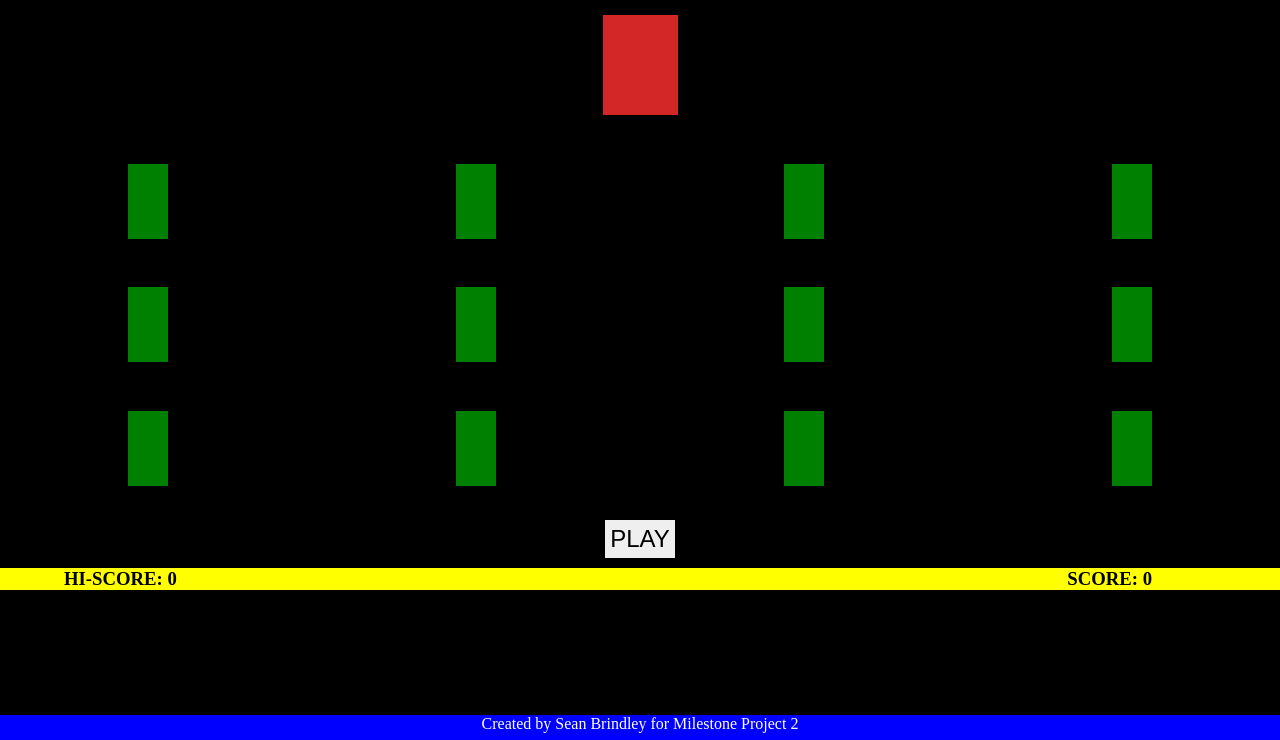
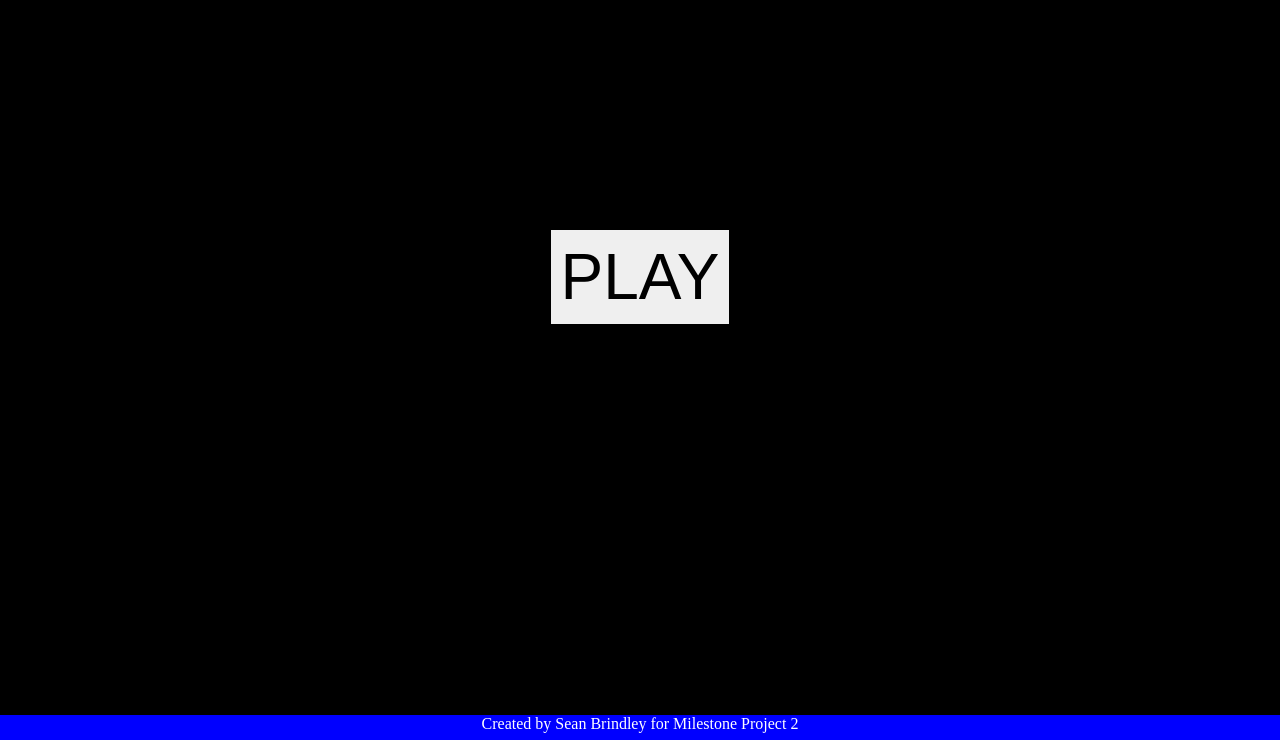
Before and after one commit to seanbrindley17/milestone-project-2, a website: page index.html in a window 1280 px wide. Shown: the part 60-800 px from the top of the page. Drawn offline with Linux system fonts and the light colour scheme.

Commit message:
Position play button to be focal point upon page load

```diff
--- a/assets/css/style.css
+++ b/assets/css/style.css
@@ -6,6 +6,9 @@
 
 body {
     background-color: black;
+    min-height: 100vh;
+    display: flex;
+    flex-direction: column;
 }
 
 /* Navigation
@@ -25,12 +28,27 @@ body {
     margin: 10px;
 }
 
+/* Play Button
+----------------------------------------------------------------------------- */
+
+.container {
+    display: flex;
+    justify-content: center;
+    align-items: center;
+    margin-top: 30vh;
+}
+
+#play-btn {
+    font-size: 4rem;
+    padding: 10px;
+}
+
 /* Game Area
 ----------------------------------------------------------------------------- */
 
 #game-area {
     height: 75vh;
-    display: flex;
+    display: none;
     flex-direction: column;
 }
 
@@ -60,17 +78,6 @@ body {
     height: 75px;
     width: 40px;
     display: inline-block;
-}
-
-.container {
-    display: flex;
-    justify-content: center;
-}
-
-#play-btn {
-    font-size: 1.5rem;
-    padding: 5px;
-    margin: 10px;
 }
 
 #score-area {
--- a/index.html
+++ b/index.html
@@ -14,6 +14,10 @@
             <span><button><h2>HOW TO PLAY</h2></button></span>
         </nav>
     </header>
+
+    <div class="container">
+        <button id="play-btn">PLAY</button>
+    </div>
 
     <div id="game-area">
         <div id="computer-area">
@@ -39,10 +43,6 @@
             <div class="card card12" id="button12"></div>
         </div>
 
-        <div class="container">
-            <button id="play-btn">PLAY</button>
-        </div>
-
         <div id="score-area">
             <h3 class="hi-score">HI-SCORE: 0</h3>
             <h3 class="score">SCORE: 0</h3>
```
